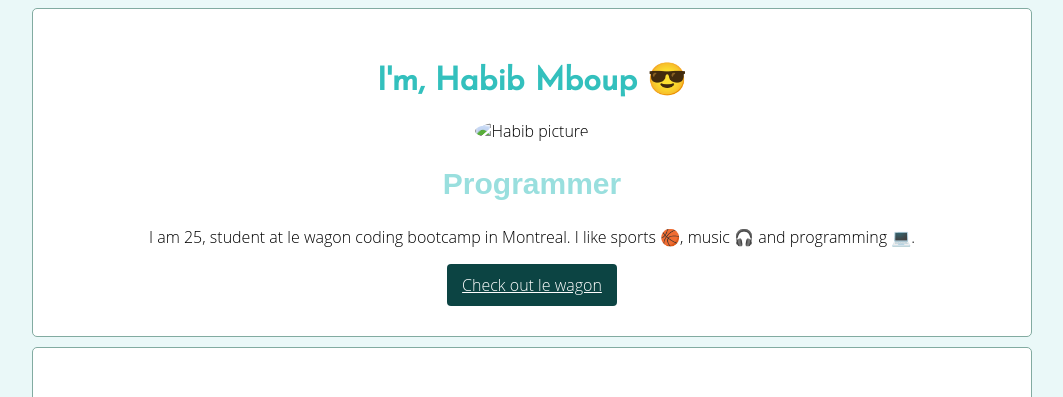
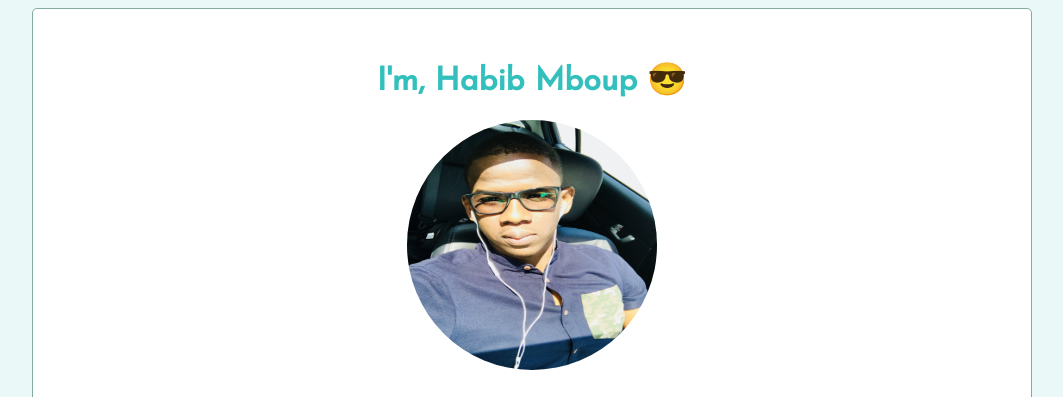
Before and after one commit to devnotch01/profile, a plain HTML site: page index.html in a window 1280 px wide. Shown: the top 397 px of the page, without its empty margins (108-1171 px from the left). Drawn offline with Linux system fonts and the light colour scheme; the site is published under a folder, as on GitHub Pages, so addresses that start at the root find nothing; a web font is replaced by a local one.

Commit message:
repaired

```diff
--- a/index.html
+++ b/index.html
@@ -13,7 +13,7 @@
 <div class="container">
   <div class="profile-card card-border">
     <h1 class="text-center">I&#39;m, Habib Mboup 😎</h1>
-    <div class="text-center"><img src="/images/mypic.jpg"alt="Habib picture" id="pp-img" class="profile-img"></div>
+    <div class="text-center"><img src="images/mypic.jpg"alt="Habib picture" id="pp-img" class="profile-img"></div>
     <h2 class="text-center">Programmer</h2>
     <p class="text-center">I am 25, student at le wagon coding bootcamp in Montreal. I like sports 🏀, music 🎧 and programming 💻.</p>
     <div class="text-center btn-link" ><a href="https://www.lewagon.com/montreal" target="_blank">Check out le wagon </a></div>
```
